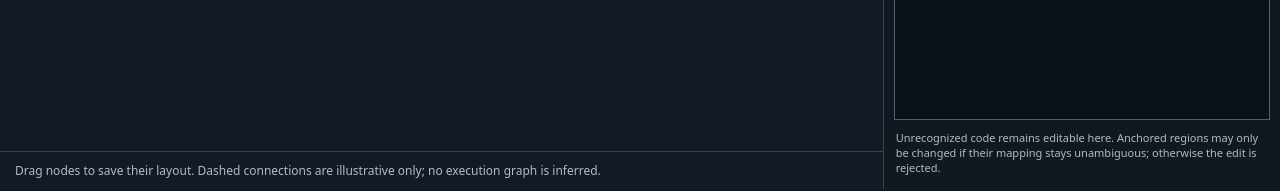
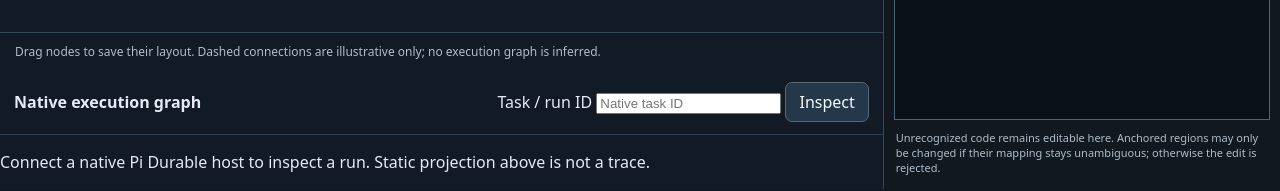
Before and after one commit to mhingston/pi-workflows, a website: page ui/index.html in a window 1280 px wide. Shown: the part 609-800 px from the top of the page. Drawn offline with Linux system fonts and the light colour scheme; no server answers.

Commit message:
feat: add optional read-only native execution graph inspector

```diff
--- a/ui/index.html
+++ b/ui/index.html
@@ -31,6 +31,18 @@
         </div>
       </div>
       <footer>Drag nodes to save their layout. Dashed connections are illustrative only; no execution graph is inferred.</footer>
+      <section class="runtime" aria-label="Native runtime execution graph">
+        <div class="panel-title">
+          <strong>Native execution graph</strong>
+          <div class="run-controls">
+            <label for="run-id">Task / run ID</label>
+            <input id="run-id" type="number" step="1" min="1" placeholder="Native task ID">
+            <button id="inspect-run">Inspect</button>
+          </div>
+        </div>
+        <p id="run-message" role="status" aria-live="polite">Connect a native Pi Durable host to inspect a run. Static projection above is not a trace.</p>
+        <ul id="run-nodes" class="runtime-tree"></ul>
+      </section>
     </section>
     <aside aria-label="Properties and source">
       <section class="properties">
```
